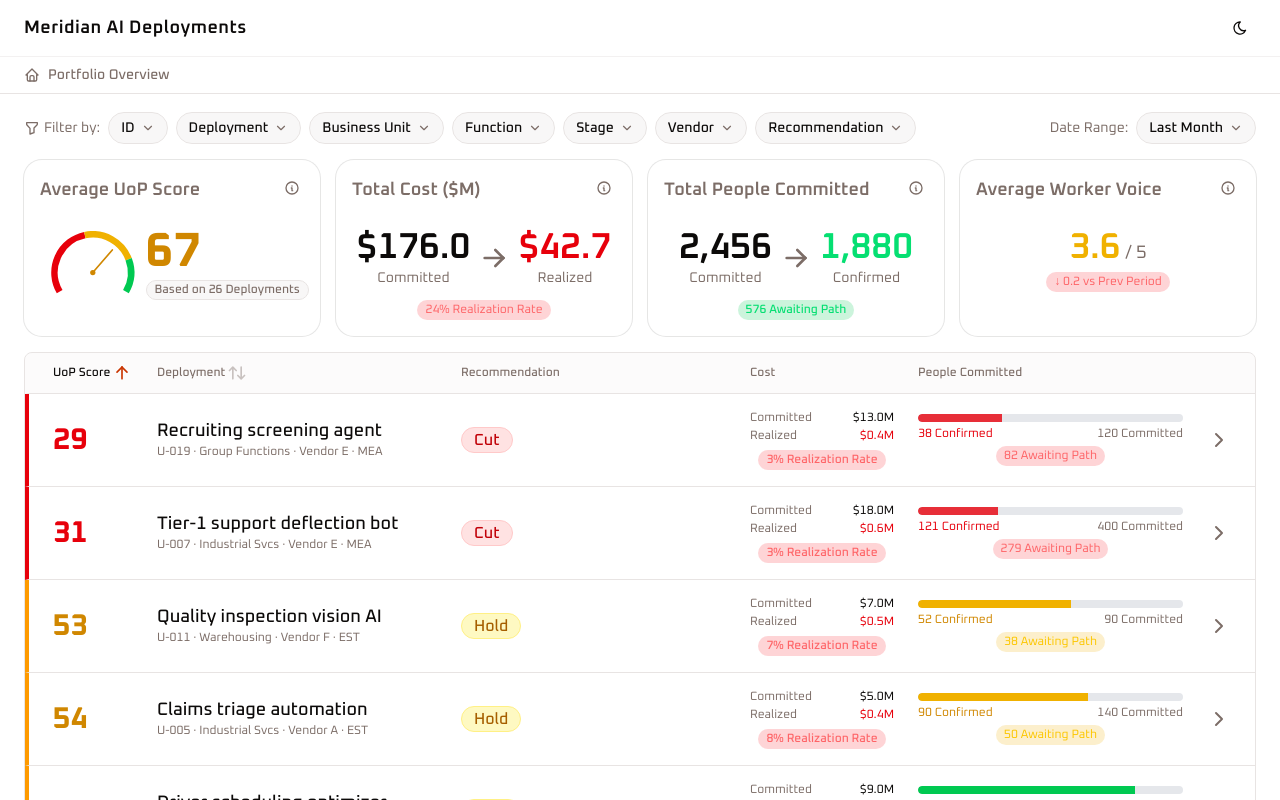
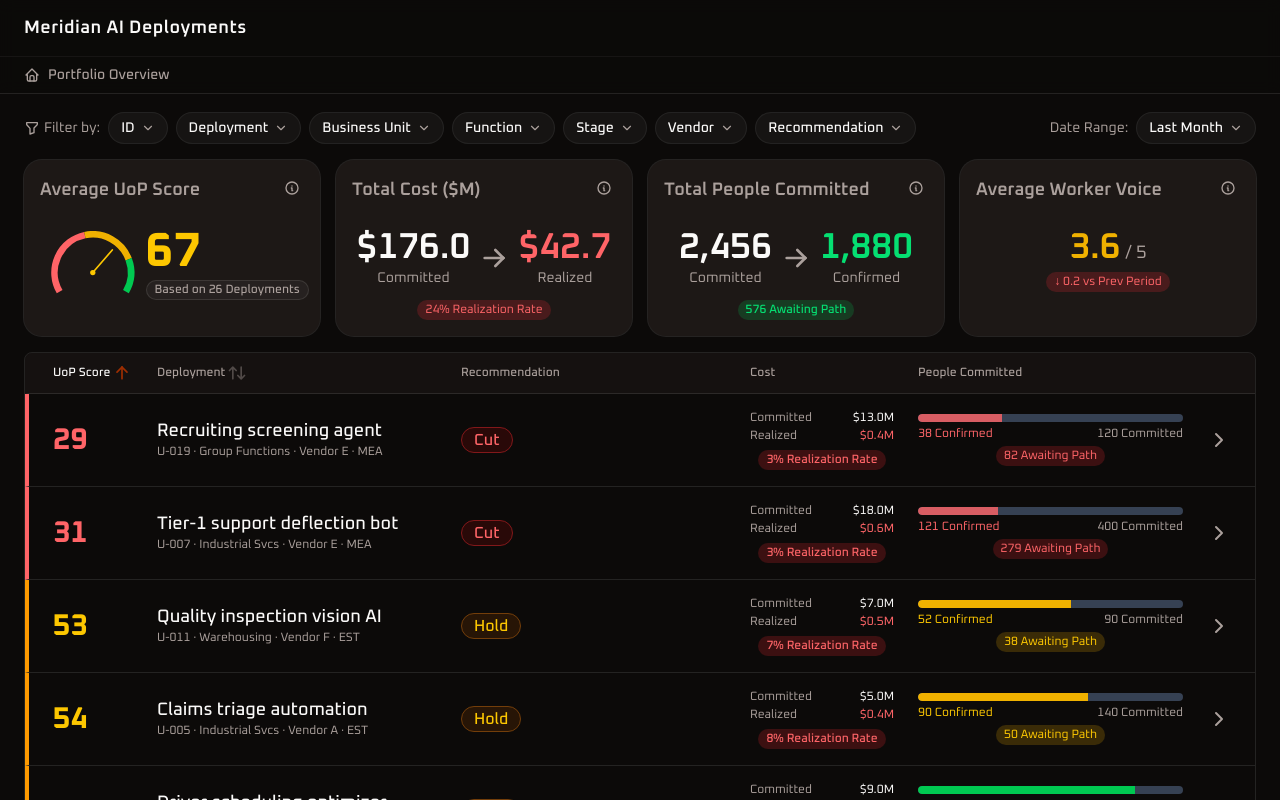
Before and after one commit to jrfabito/rpotent, a Next.js app: page / in a window 1280 px wide. Shown: the top 800 px of the page. Built offline with nearby package versions, Linux system fonts and the light colour scheme.

Commit message:
hard coded dark mode and removed light mode

```diff
--- a/components/custom/page-header.tsx
+++ b/components/custom/page-header.tsx
@@ -1,9 +1,7 @@
 "use client"
 
-import React, { useState, useEffect } from "react"
-import { useTheme } from "next-themes"
-import { IconSun, IconMoon, IconHome } from "@tabler/icons-react"
-import { Button } from "@/components/ui/button"
+import React from "react"
+import { IconHome } from "@tabler/icons-react"
 import {
   Breadcrumb,
   BreadcrumbItem,
@@ -32,10 +30,7 @@
   fixed = true,
   className,
 }: PageHeaderProps) {
-  const { resolvedTheme, setTheme } = useTheme()
   const hasBreadcrumbs = breadcrumbs && breadcrumbs.length > 0
-  const [mounted, setMounted] = useState(false)
-  useEffect(() => setMounted(true), [])
 
   return (
     <header
@@ -45,16 +40,8 @@
         className
       )}
     >
-      <div className="mx-auto flex h-14 max-w-[1440px] items-center justify-between px-4 sm:px-6">
+      <div className="mx-auto flex h-14 max-w-[1440px] items-center px-4 sm:px-6">
         <span className="text-lg font-semibold tracking-wide">{siteName}</span>
-        <Button
-          variant="ghost"
-          size="icon-sm"
-          aria-label="Toggle theme"
-          onClick={() => setTheme(resolvedTheme === "dark" ? "light" : "dark")}
-        >
-          {mounted && (resolvedTheme === "dark" ? <IconSun /> : <IconMoon />)}
-        </Button>
       </div>
 
       {hasBreadcrumbs && (
--- a/components/theme-provider.tsx
+++ b/components/theme-provider.tsx
@@ -10,8 +10,7 @@
   return (
     <NextThemesProvider
       attribute="class"
-      defaultTheme="system"
-      enableSystem
+      defaultTheme="dark"
       disableTransitionOnChange
       nonce=""
       {...props}
```
